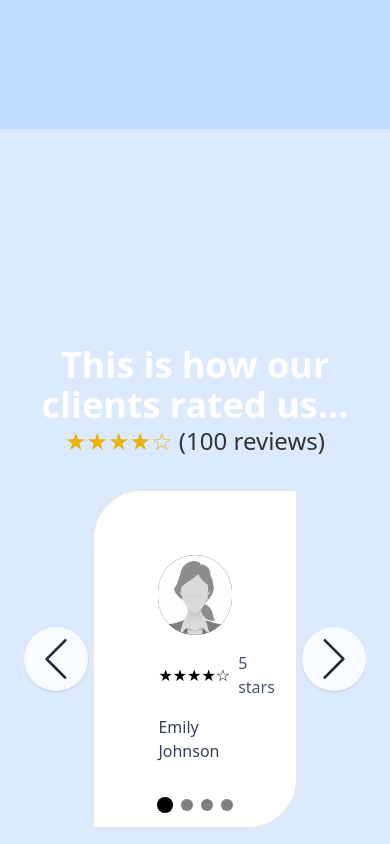
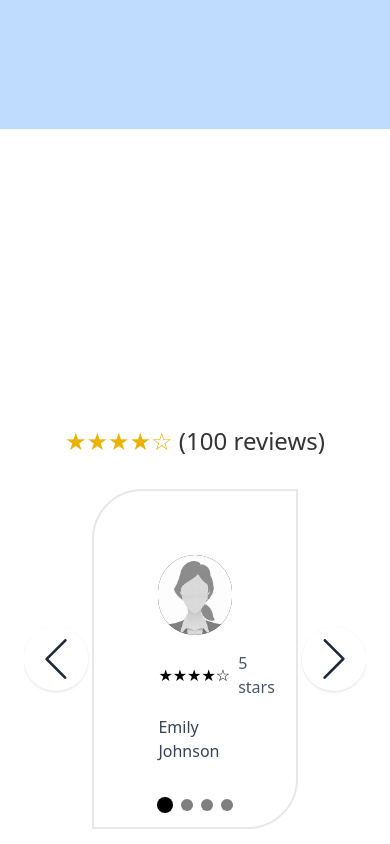
Before and after one commit to martinvega2003/dentist-site-project-one, a React (Vite) app in the folder client/: page / in a window 390 px wide. Shown: the part 4060-4904 px from the top of the page. Built offline with nearby package versions, Linux system fonts and the light colour scheme.

Commit message:
First Version Completed

```diff
--- a/client/src/components/ServiceCard.jsx
+++ b/client/src/components/ServiceCard.jsx
@@ -27,7 +27,7 @@ export const ServiceCard = ({
 
       {activeCard === index && (
         <motion.div
-          className="md:absolute left-0 top-full w-full bg-gray-50 p-4 shadow-lg rounded-lg z-96 xs:relative"
+          className="md:absolute left-0 top-full w-full bg-gray-50 p-4 shadow-lg rounded-lg z-20 xs:relative"
           initial={{ opacity: 0, y: -10 }}
           animate={{ opacity: 1, y: 0 }}
           exit={{ opacity: 0, y: -10 }}
--- a/client/src/pages/sections/CarouselSection.jsx
+++ b/client/src/pages/sections/CarouselSection.jsx
@@ -23,7 +23,7 @@ const CarouselSection = ({ autoSlide = false, autoSlideInterval = 3000 }) => {
   };
 
   return (
-      	<div id="testimonials" className="bg-blue-100 flex justify-center items-center min-h-screen">
+      	<div id="testimonials" className="bg-white flex justify-center items-center min-h-screen">
           	<div className="md:w-[70%] w-full p-6 pt-24">
                 <h2 className="text-4xl font-bold text-center text-gray-600 lg:block xs:hidden">This is what our clients can tell you about us...</h2>
                 <h2 className="text-4xl font-bold text-center text-white lg:hidden xs:block">This is how our clients rated us...</h2>
--- a/client/src/pages/sections/LeadMagnetSection.jsx
+++ b/client/src/pages/sections/LeadMagnetSection.jsx
@@ -78,7 +78,7 @@ const LeadMagnetSection = ({ setIsVisible }) => {
               className="absolute inset-0 bg-gradient-to-r from-accent to-primary opacity-0 transition-opacity duration-1000 group-hover:opacity-100"
               aria-hidden="true"
             ></span>
-            <span className="relative z-10 group-hover:text-white">Book a Call</span>
+            <span className="relative z-10 group-hover:text-white">Get This Offer</span>
           </button>
         </motion.div>
       </div>
```
